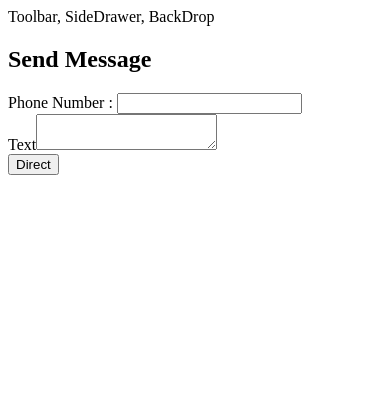
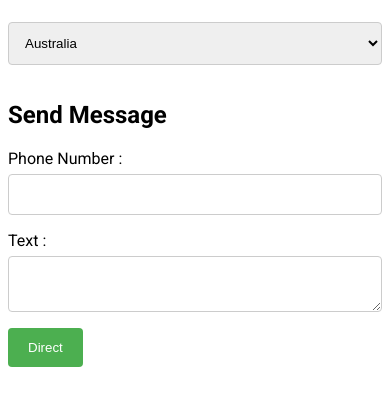
Before and after one commit to sgtkuncoro/direct-message, a React app: page / in a window 390 px wide. Shown: the top 406 px of the page. Built offline with nearby package versions, Linux system fonts and the light colour scheme.

Commit message:
perf(Message): Enhancement style & add phone number selector

```diff
--- a/src/client/Components/Layout/Layout.css
+++ b/src/client/Components/Layout/Layout.css
@@ -1,3 +1,4 @@
 .Content {
   margin-top: 16px;
+  font-family: "Roboto", sans-serif;
 }
--- a/src/client/Components/Layout/Layout.js
+++ b/src/client/Components/Layout/Layout.js
@@ -5,7 +5,6 @@ import classes from "./Layout.css";
 
 const Layout = props => (
   <Aux>
-    <div>Toolbar, SideDrawer, BackDrop</div>
     <main className={classes.Content}>{props.children}</main>
   </Aux>
 );
--- /dev/null
+++ b/src/client/Components/Message/CodeSelector/CodeSelector.css
@@ -0,0 +1,10 @@
+.InputSelect {
+  width: 100%;
+  padding: 12px;
+  border: 1px solid #ccc;
+  border-radius: 4px;
+  box-sizing: border-box;
+  margin-top: 6px;
+  margin-bottom: 16px;
+  resize: vertical;
+}
--- /dev/null
+++ b/src/client/Components/Message/CodeSelector/CodeSelector.js
@@ -0,0 +1,20 @@
+import React from "react";
+import PropTypes from "prop-types";
+
+import classes from "./CodeSelector.css";
+
+const CodeSelector = props => {
+  return (
+    <div>
+      <select className={classes.InputSelect} id="country" name="country">
+        <option value="australia">Australia</option>
+        <option value="canada">Canada</option>
+        <option value="usa">USA</option>
+      </select>
+    </div>
+  );
+};
+
+CodeSelector.propTypes = {};
+
+export default CodeSelector;
--- /dev/null
+++ b/src/client/Components/Message/Form/FormMessage.css
@@ -0,0 +1,23 @@
+.Input {
+  width: 100%;
+  padding: 12px;
+  border: 1px solid #ccc;
+  border-radius: 4px;
+  box-sizing: border-box;
+  margin-top: 6px;
+  margin-bottom: 16px;
+  resize: vertical;
+}
+
+.Button {
+  background-color: #4caf50;
+  color: white;
+  padding: 12px 20px;
+  border: none;
+  border-radius: 4px;
+  cursor: pointer;
+}
+
+.Button :hover {
+  background-color: #45a049;
+}
--- a/src/client/Components/Message/Form/FormMessage.js
+++ b/src/client/Components/Message/Form/FormMessage.js
@@ -1,4 +1,6 @@
 import React from "react";
+
+import classes from "./FormMessage.css";
 
 const FormMessage = props => {
   return (
@@ -7,14 +9,14 @@ const FormMessage = props => {
       <form>
         <div>
           <label>Phone Number : </label>
-          <input type="text" />
+          <input className={classes.Input} type="text" />
         </div>
         <div>
-          <label>Text</label>
-          <textarea />
+          <label>Text : </label>
+          <textarea className={classes.Input} />
         </div>
         <div>
-          <button>Direct</button>
+          <button className={classes.Button}>Direct</button>
         </div>
       </form>
     </div>
--- /dev/null
+++ b/src/client/Components/Message/Message.css
@@ -0,0 +1,23 @@
+.Message {
+  width: 100%;
+  margin: auto;
+  overflow: overlay;
+}
+
+@media (min-width: 500px) and (min-height: 400px) {
+  .Message {
+    width: 350px;
+  }
+}
+
+@media (min-width: 500px) and (min-height: 400px) {
+  .Message {
+    width: 450px;
+  }
+}
+
+@media (min-width: 1000px) and (min-height: 700px) {
+  .Message {
+    width: 700px;
+  }
+}
--- /dev/null
+++ b/src/client/Components/Message/Message.js
@@ -0,0 +1,21 @@
+import React, { Component } from "react";
+import PropTypes from "prop-types";
+
+import classes from "./Message.css";
+import FormMessage from "./Form/FormMessage";
+import CodeSelector from "./CodeSelector/CodeSelector";
+
+class Message extends Component {
+  render() {
+    return (
+      <div className={classes.Message}>
+        <CodeSelector />
+        <FormMessage />
+      </div>
+    );
+  }
+}
+
+Message.propTypes = {};
+
+export default Message;
--- a/src/client/Containers/DirectMessage/DirectMessage.js
+++ b/src/client/Containers/DirectMessage/DirectMessage.js
@@ -2,13 +2,13 @@ import React, { Component } from "react";
 import PropTypes from "prop-types";
 
 import Aux from "../../Hoc/Auxiliary";
-import FormMessage from "../../Components/Message/Form/FormMessage";
+import Message from "../../Components/Message/Message";
 
 class DirectMessage extends Component {
   render() {
     return (
       <Aux>
-        <FormMessage />
+        <Message />
       </Aux>
     );
   }
--- a/src/client/index.html
+++ b/src/client/index.html
@@ -4,6 +4,7 @@
     <meta charset="UTF-8">
     <meta name="viewport" content="width=device-width, initial-scale=1.0">
     <meta http-equiv="X-UA-Compatible" content="ie=edge">
+    <link href="https://fonts.googleapis.com/css?family=Roboto:300,400,400i,700" rel="stylesheet">
     <title>Direct Message</title>
 </head>
 
```
